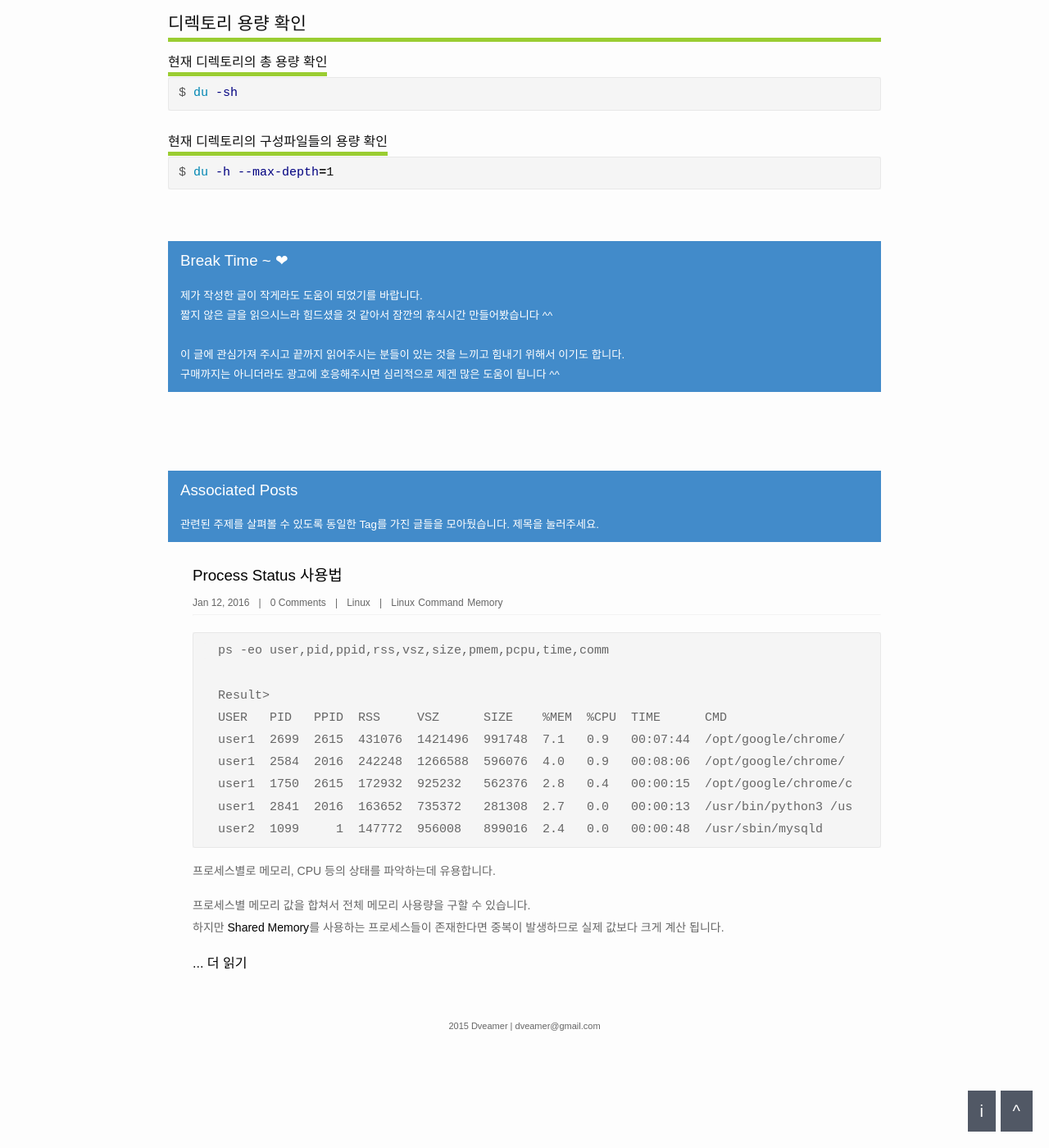
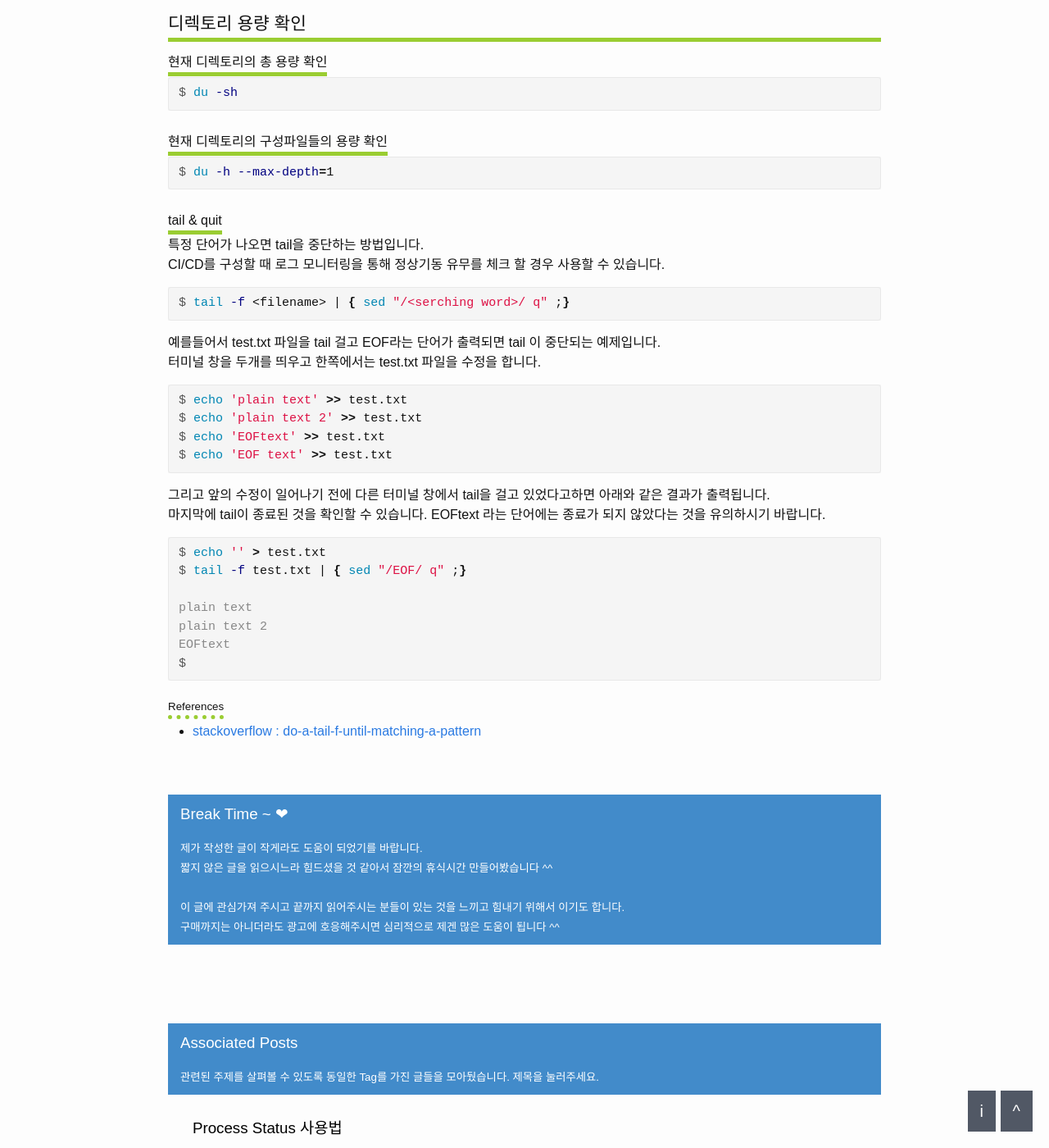
Before and after one commit to dveamer/dveamer.github.io, a Jekyll site: the page built from _posts/Linux/2018-02-03-UsefulLinuxCommand.md, in a window 1280 px wide and 1400 px high, scrolled down 2931 px. Shown: the whole window at 82% size. Built offline with Jekyll 4.4.1, drawn with Linux system fonts in a browser that asks for light colours.

Commit message:
homepage

```diff
--- a/_posts/Linux/2018-02-03-UsefulLinuxCommand.md
+++ b/_posts/Linux/2018-02-03-UsefulLinuxCommand.md
@@ -142,3 +143,39 @@ $ du -sh
 ~~~terminal
 $ du -h --max-depth=1
 ~~~
+
+### tail & quit
+
+특정 단어가 나오면 tail을 중단하는 방법입니다.
+CI/CD를 구성할 때 로그 모니터링을 통해 정상기동 유무를 체크 할 경우 사용할 수 있습니다.
+
+~~~terminal
+$ tail -f <filename> | { sed "/<serching word>/ q" ;}
+~~~
+
+예를들어서 test.txt 파일을 tail 걸고 EOF라는 단어가 출력되면 tail 이 중단되는 예제입니다.
+터미널 창을 두개를 띄우고 한쪽에서는 test.txt 파일을 수정을 합니다.
+
+~~~terminal
+$ echo 'plain text' >> test.txt
+$ echo 'plain text 2' >> test.txt
+$ echo 'EOFtext' >> test.txt
+$ echo 'EOF text' >> test.txt
+~~~
+
+그리고 앞의 수정이 일어나기 전에 다른 터미널 창에서 tail을 걸고 있었다고하면 아래와 같은 결과가 출력됩니다.
+마지막에 tail이 종료된 것을 확인할 수 있습니다. EOFtext 라는 단어에는 종료가 되지 않았다는 것을 유의하시기 바랍니다.
+
+~~~terminal
+$ echo '' > test.txt
+$ tail -f test.txt | { sed "/EOF/ q" ;}
+
+plain text
+plain text 2
+EOFtext
+$
+~~~
+
+#### References
+
+  * [stackoverflow : do-a-tail-f-until-matching-a-pattern](https://stackoverflow.com/questions/5024357/do-a-tail-f-until-matching-a-pattern)
```
Also changed, not shown: other parts of _posts/Linux/2018-02-03-UsefulLinuxCommand.md (+1 -0 lines), _posts/BackEnd/2019-06-28-NetworkCheck.md (+20 -2 lines), _posts/Ubuntu/2016-02-20-FindWhereThePackageInstalled.md (+24 -4 lines).
